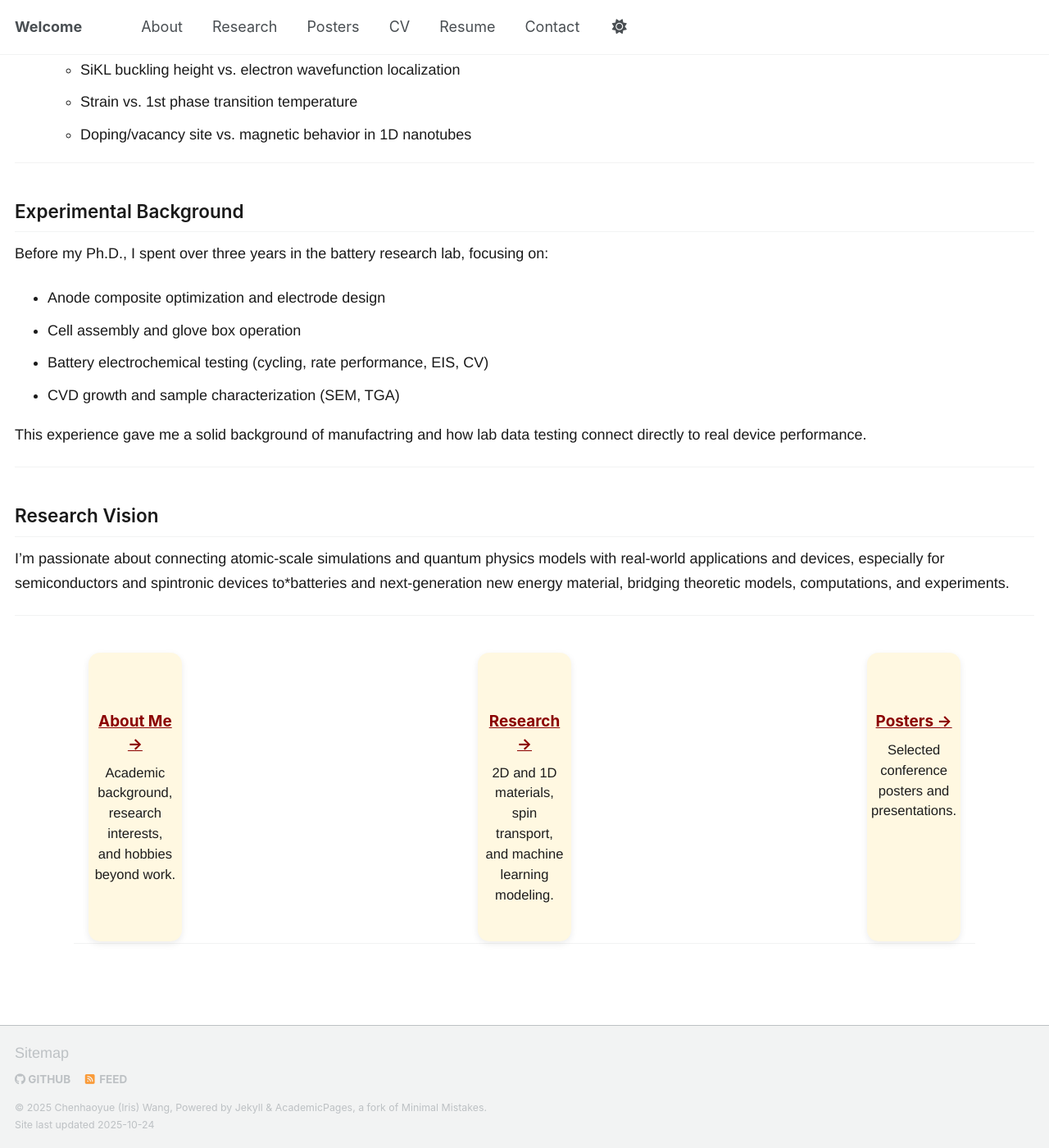
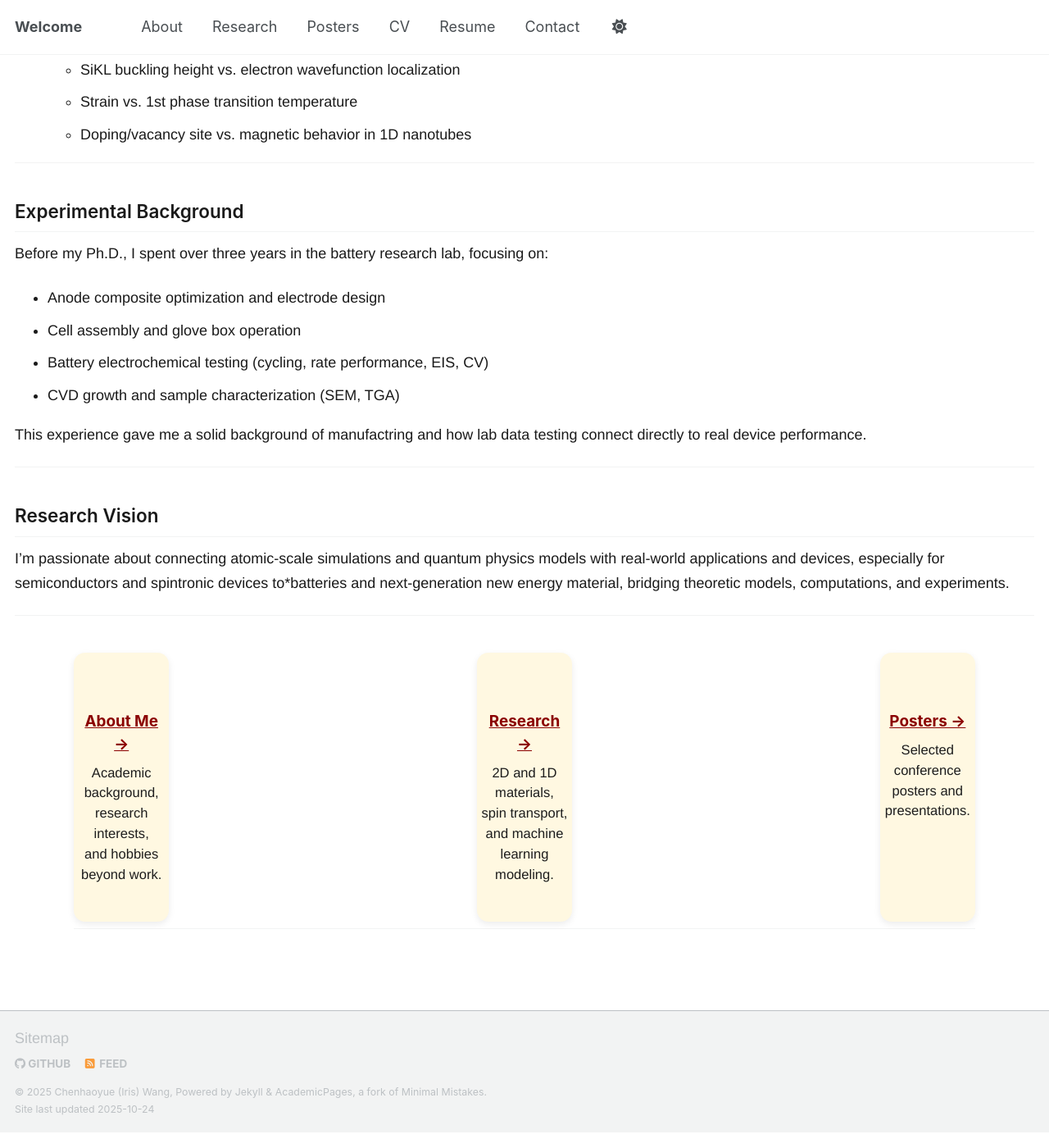
Before and after one commit to Iris-wang-233/Iris-Wang-233.github.io, a Jekyll site: the page built from _pages/index.md, in a window 1280 px wide and 1400 px high, scrolled down 656 px. Shown: the whole window at 82% size. Built offline with Jekyll 4.4.1, drawn with Linux system fonts in a browser that asks for light colours; a script that is not in the unit is left out.

Commit message:
Update custom.css

```diff
--- a/assets/css/custom.css
+++ b/assets/css/custom.css
@@ -49,14 +49,14 @@ a:hover {
 }
 
 /* Wrapper uses GRID so each card has a fixed column */
-.feature__wrapper {
+.feature__wrapper{
   display: grid;
-  grid-template-columns: repeat(3, minmax(320px, 1fr)); /* good balance */
-  gap: 2px 2px;                    /* space between cards */
-  max-width: 1100px;
+  grid-template-columns: repeat(3, 1fr);  /* no minmax */
+  gap: 8px;                                /* closer cards */
+  max-width: 1100px;                       /* total width stays fixed */
+  width: 100%;
   margin: 2.5rem auto;
-  padding: 0 1rem;
-  box-sizing: border-box;
+  padding: 0;                               /* remove side padding if you want more card width */
 }
 
 /* Cards */
```
